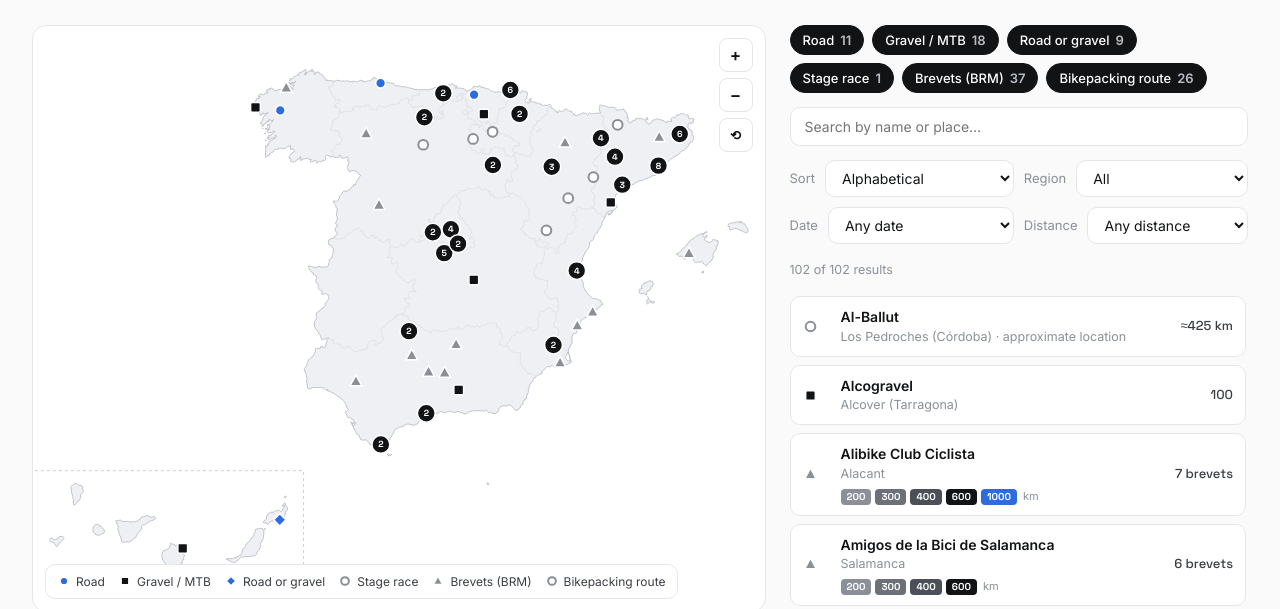
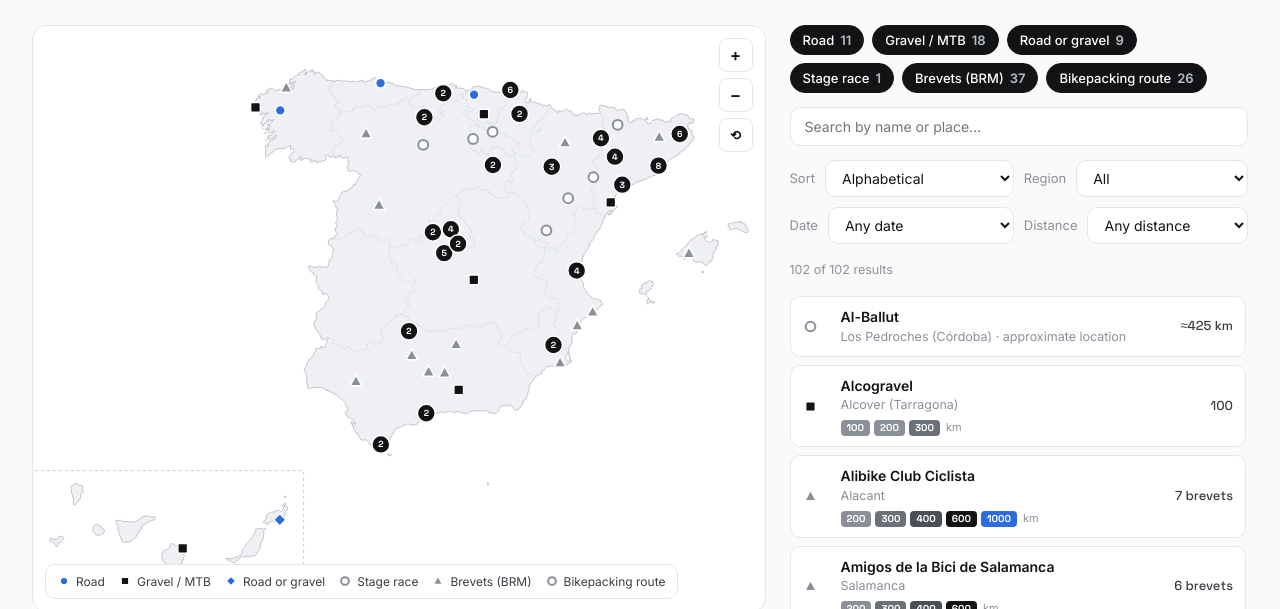
Before and after one commit to joseptarrestoneu/portfolio-josep, a plain HTML site: page mapa-ultraciclisme/index.html in a window 1280 px wide. Shown: the part 191-800 px from the top of the page. Drawn offline with Linux system fonts and the light colour scheme.

Commit message:
Mapa: xips de km a la llista i al tooltip per als esdeveniments amb diversos recorreguts
Co-Authored-By: Claude Sonnet 5.5 <noreply@anthropic.com>

```diff
--- a/mapa-ultraciclisme/index.html
+++ b/mapa-ultraciclisme/index.html
@@ -428,9 +428,10 @@ function icon(tp) { return `<svg viewBox="-7 -7 14 14" aria-hidden="true">${shap
 function esc(s) { return String(s).replace(/[&<>"]/g, (c) => ({ '&': '&amp;', '<': '&lt;', '>': '&gt;', '"': '&quot;' }[c])); }
 // Distàncies (km) que organitza cada club, de la més curta a la més llarga
 function brevetKm(e) {
-  if (!e.brevets) return '';
+  if (!e.brevets && !e.rec) return '';
   const s = new Set();
-  e.brevets.forEach((b) => { const m = /^[0-9]+/.exec(b.km); if (m) s.add(+m[0]); });
+  (e.brevets || []).forEach((b) => { const m = /^[0-9]+/.exec(b.km); if (m) s.add(+m[0]); });
+  (e.rec || []).forEach((r) => { const m = /[0-9][0-9.]*/.exec(r.km); if (m) s.add(+m[0].replace(/\./g, '')); });
   return [...s].sort((a, b) => a - b).map((k) => `<span class="kmtag" style="background:${bcol(k)}">${k}</span>`).join('');
 }
 const kmRow = (e) => (brevetKm(e) ? `<div class="kmrow">${brevetKm(e)}<span class="kmu">km</span></div>` : '');
```
